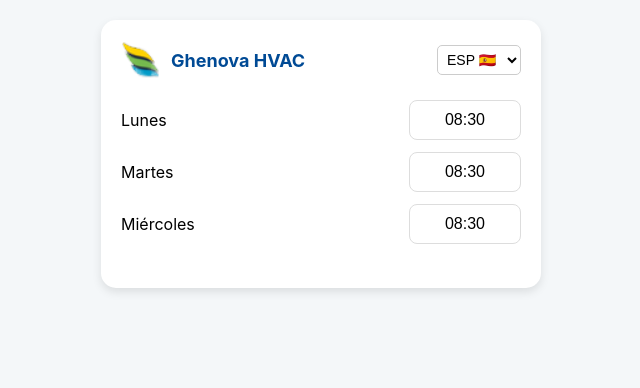
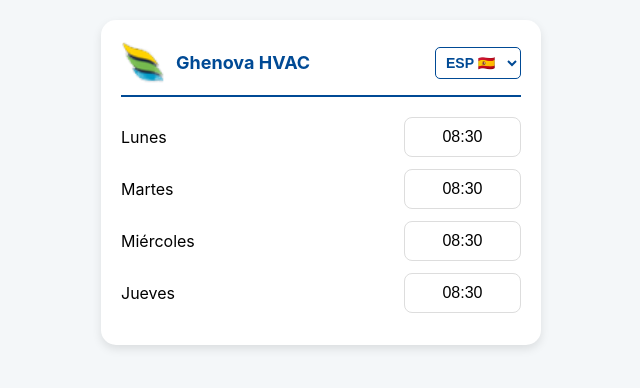
Before and after one commit to jamanteiga/GhenovaReloj, a plain HTML site: page index.html in a window 1280 px wide. Shown: the whole page, without its empty margins (319-959 px from the left). Drawn offline with Linux system fonts and the light colour scheme.

Commit message:
Add files via upload

```diff
--- a/index.html
+++ b/index.html
@@ -11,26 +11,26 @@
     <style>
         body { font-family: -apple-system, sans-serif; margin: 0; padding: 20px; background-color: #f4f7f9; }
         .card { background: white; padding: 20px; border-radius: 15px; box-shadow: 0 4px 10px rgba(0,0,0,0.1); max-width: 400px; margin: auto; }
-        .header { display: flex; justify-content: space-between; align-items: center; margin-bottom: 20px; }
-        .logo-img { width: 40px; height: 40px; border-radius: 8px; object-fit: cover; }
+        .header { display: flex; justify-content: space-between; align-items: center; margin-bottom: 20px; border-bottom: 2px solid #004A95; padding-bottom: 10px; }
+        .logo-img { width: 45px; height: 45px; border-radius: 8px; }
         h2 { color: #004A95; margin: 0; font-size: 18px; flex-grow: 1; margin-left: 10px; }
-        select { padding: 5px; border-radius: 5px; border: 1px solid #ccc; font-size: 14px; background: white; }
+        select { padding: 6px; border-radius: 5px; border: 1px solid #004A95; font-size: 14px; background: white; color: #004A95; font-weight: bold; }
         .row { display: flex; justify-content: space-between; align-items: center; margin-bottom: 12px; }
-        input { width: 90px; padding: 10px; text-align: center; border: 1px solid #ddd; border-radius: 8px; font-size: 16px; }
-        input:disabled { background: #eee; color: #999; border: 1px dashed #bbb; }
+        input { width: 95px; padding: 10px; text-align: center; border: 1px solid #ddd; border-radius: 8px; font-size: 16px; background: #fff; }
+        input:disabled { background: #ffebee; color: #c62828; border: 1px dashed #c62828; font-weight: bold; }
         .result-box { background: #004A95; color: white; padding: 20px; border-radius: 12px; text-align: center; margin-top: 20px; }
-        #resultado { font-size: 48px; font-weight: bold; display: block; }
-        .semana-info { text-align: center; font-size: 13px; color: #666; margin-bottom: 15px; }
+        #resultado { font-size: 48px; font-weight: bold; display: block; margin-top: 5px; }
+        .semana-info { text-align: center; font-size: 13px; color: #666; margin-bottom: 15px; font-weight: bold; }
     </style>
 </head>
 <body>
     <div class="card">
         <div class="header">
-            <img src="icon.png" alt="Logo" class="logo-img" onerror="this.style.display='none'">
+            <img src="icon.png" alt="Logo" class="logo-img" onerror="this.src='https://via.placeholder.com/45/004A95/FFFFFF?text=G'">
             <h2>Ghenova HVAC</h2>
             <select id="langSelect" onchange="cambiarIdioma()">
                 <option value="es">ESP 🇪🇸</option>
-                <option value="gl">GLG 🇬🇧</option>
+                <option value="gl">GAL 🇪🇸</option>
                 <option value="en">ENG 🇺🇸</option>
             </select>
         </div>
@@ -40,4 +40,6 @@
         <div class="row"><label id="lbl0">Lunes</label><input type="text" id="txt0" value="08:30"></div>
         <div class="row"><label id="lbl1">Martes</label><input type="text" id="txt1" value="08:30"></div>
         <div class="row"><label id="lbl2">Miércoles</label><input type="text" id="txt2" value="08:30"></div>
-        <div class="row"><label id="lbl3">
+        <div class="row"><label id="lbl3">Jueves</label><input type="text" id="txt3" value="08:30"></div>
+
+        <div
```
Also changed, not shown: manifest.json.
